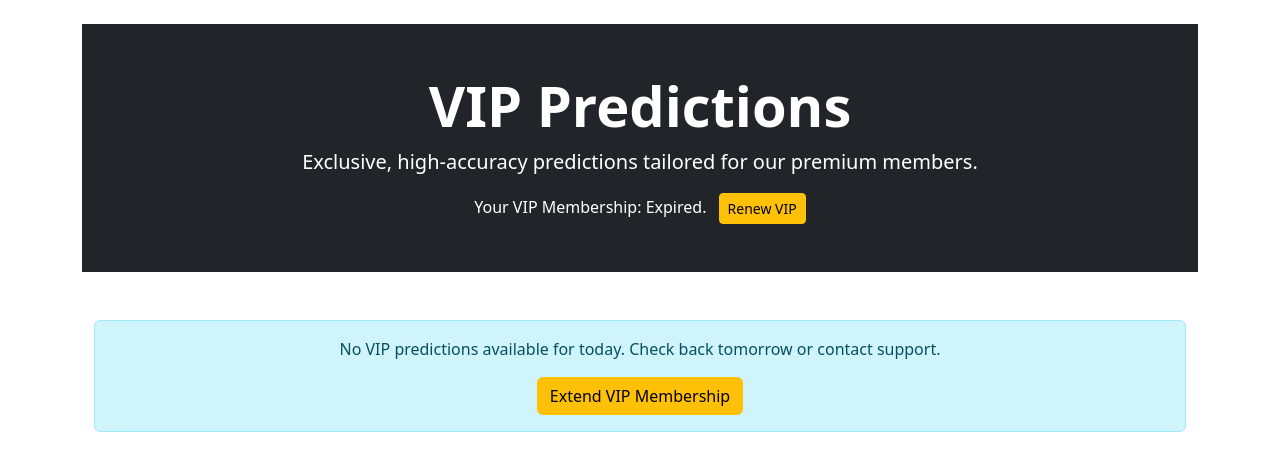
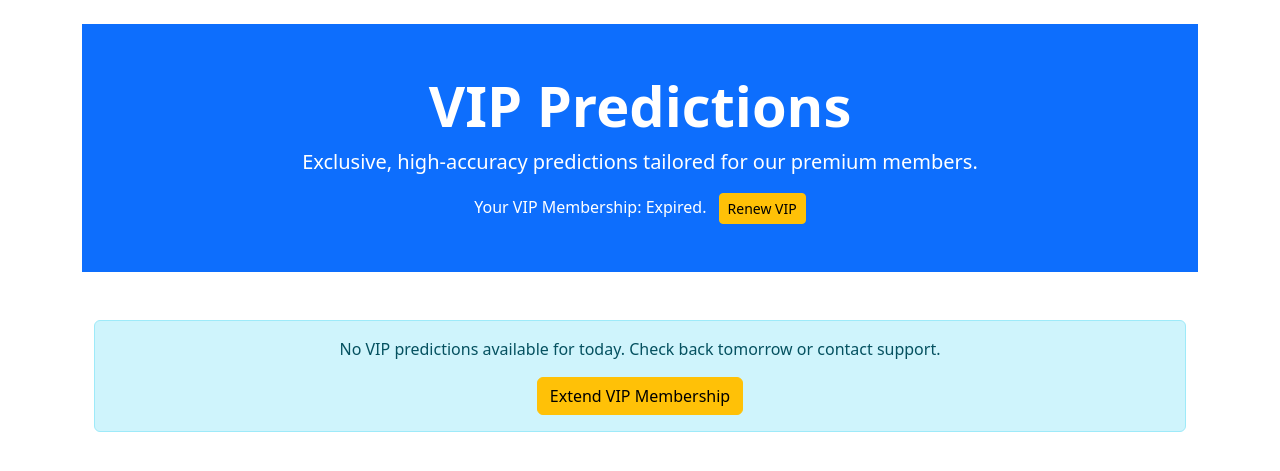
Before and after one commit to nasifbusari-code/football-prediction-app, a Flask app: template templates/vip.html in a window 1280 px wide. Shown: the part 56-527 px from the top of the page. Run offline with Flask 3, Linux system fonts and the light colour scheme; the template is opened without the code that fills it, so the values that code supplies are empty; parts of the project's set-up code (start-up, migrations or seed data) failed here and were passed over.

Commit message:
Update vip.html

```diff
--- a/templates/vip.html
+++ b/templates/vip.html
@@ -1,7 +1,7 @@
 {% extends "base.html" %}
 {% block content %}
     <!-- Hero Section -->
-    <section class="hero text-center py-5 bg-dark text-white">
+    <section class="hero text-center py-5 bg-primary text-white">
         <div class="container">
             <h1 class="display-4 fw-bold">VIP Predictions</h1>
             <p class="lead">Exclusive, high-accuracy predictions tailored for our premium members.</p>
@@ -137,7 +137,6 @@
         // Show loading spinner on page load (optional, if fetching predictions)
         document.addEventListener('DOMContentLoaded', function() {
             const spinner = document.getElementById('loadingSpinner');
-            // Simulate loading (remove if predictions are pre-loaded)
             setTimeout(() => {
                 spinner.classList.add('d-none');
             }, 1000);
```
